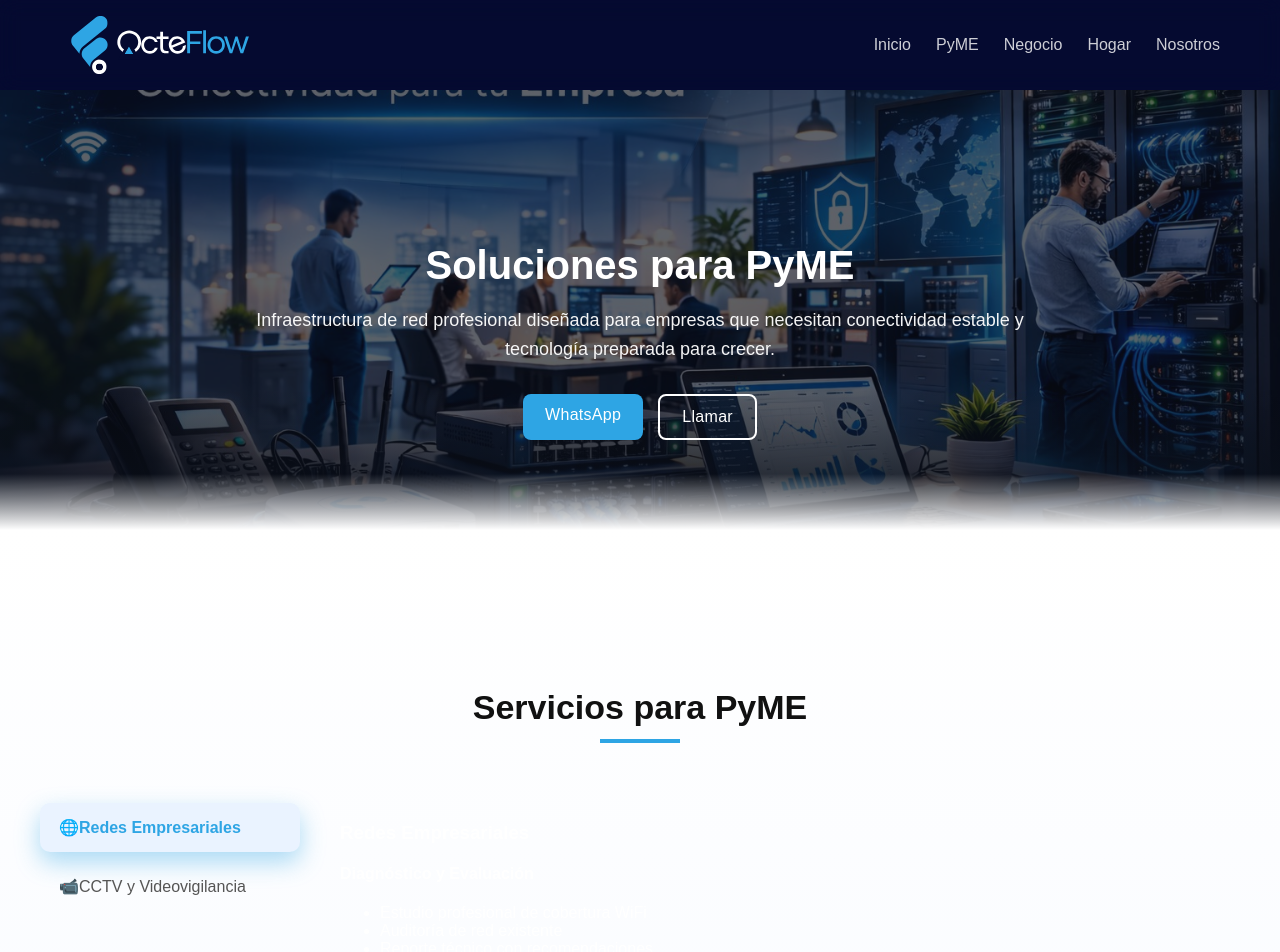
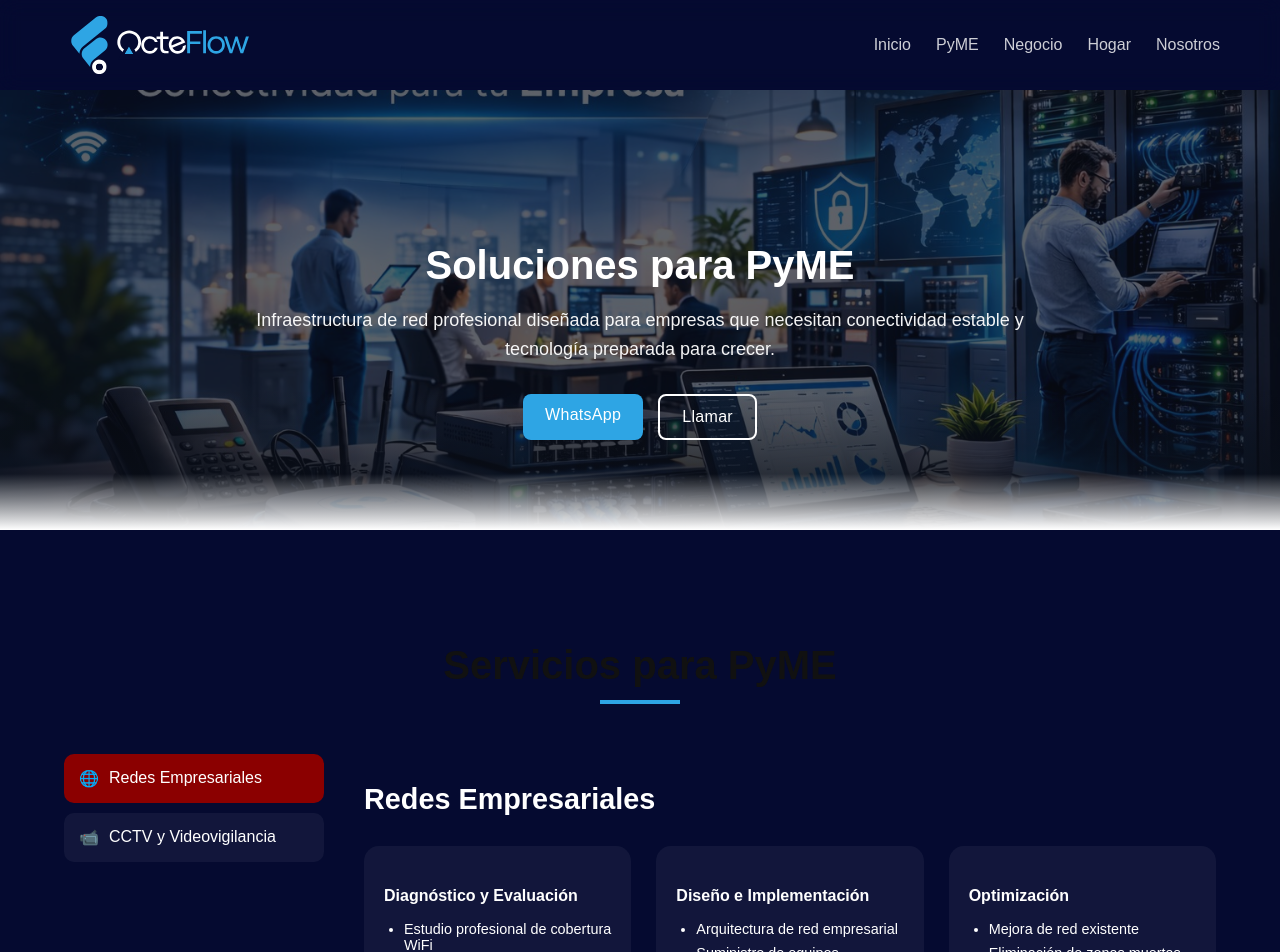
Before and after one commit to OcteFlow/octeflow-site, a Next.js app: page /pyme in a window 1280 px wide. Shown: the top 952 px of the page. Built offline with nearby package versions, Linux system fonts and the light colour scheme.

Commit message:
Update globals.css

```diff
--- a/styles/globals.css
+++ b/styles/globals.css
@@ -1546,306 +1546,90 @@ color:#333;
 }
 
 
-/* CONTENEDOR POR CATEGORIA */
-.catalog-group{
-margin-bottom:80px;
-}
-
-/* TITULO DE CATEGORIA */
-.catalog-category{
-color:#050a30;
-font-size:26px;
-margin-bottom:30px;
-text-align:left;
-max-width:1300px;
-margin-left:auto;
-margin-right:auto;
-}
-
-/* GRID */
-.catalog{
-display:grid;
-grid-template-columns:repeat(auto-fit,minmax(260px,1fr));
-gap:25px;
-max-width:1300px;
-margin:auto;
-}
-
-/* TARJETAS PREMIUM */
-.catalog-block.premium{
-background:linear-gradient(
-145deg,
-#0f172a,
-#020617
-);
-color:white;
-padding:30px;
-border-radius:14px;
-border:1px solid rgba(46,165,228,0.2);
-
-transition:all .3s ease;
-
-position:relative;
-overflow:hidden;
-}
-
-/* glow sutil */
-.catalog-block.premium::before{
-content:"";
-position:absolute;
-top:0;
-left:0;
-width:100%;
-height:100%;
-background:radial-gradient(
-circle at top left,
-rgba(46,165,228,0.25),
-transparent 60%
-);
-opacity:0;
-transition:.3s;
-}
-
-.catalog-block.premium:hover::before{
-opacity:1;
-}
-
-/* hover */
-.catalog-block.premium:hover{
-transform:translateY(-6px);
-box-shadow:
-0 15px 40px rgba(0,0,0,0.5),
-0 0 25px rgba(46,165,228,0.3);
-}
-
-/* TITULO */
-.catalog-block.premium h4{
-margin-bottom:15px;
-font-size:18px;
-color:#2ea5e4;
-}
-
-/* LISTA */
-.catalog-block.premium li{
-margin-bottom:8px;
-color:#cbd5e1;
-font-size:14px;
-}
-
-
-.catalog-ultra{
-padding:120px 20px;
-background:linear-gradient(to bottom,#ffffff,#f4f8ff);
-}
-
-/* CONTENEDOR */
-.catalog-ultra-container{
-display:grid;
-grid-template-columns:260px 1fr;
-gap:40px;
-max-width:1200px;
-margin:auto;
-}
-
-/* SIDEBAR */
-.catalog-sidebar{
-display:flex;
-flex-direction:column;
-gap:10px;
-}
-
-.catalog-tab{
-padding:14px 18px;
-border-radius:10px;
-cursor:pointer;
-font-weight:500;
-color:#555;
-transition:.3s;
-border:1px solid transparent;
-}
-
-.catalog-tab:hover{
-background:#eef5ff;
-color:#2ea5e4;
-}
-
-.catalog-tab.active{
-background:#2ea5e4;
-color:white;
-box-shadow:0 10px 25px rgba(46,165,228,.4);
-}
-
-/* CONTENIDO */
-.catalog-content-title{
-font-size:24px;
-color:#050a30;
-margin-bottom:25px;
-}
-
-/* GRID */
-.catalog-ultra-grid{
-display:grid;
-grid-template-columns:repeat(auto-fit,minmax(260px,1fr));
-gap:25px;
-}
-
-/* CARD */
-.catalog-card-ultra{
-background:white;
-padding:28px;
-border-radius:16px;
-position:relative;
-
-border:1px solid rgba(0,0,0,0.05);
-
-box-shadow:
-0 10px 30px rgba(0,0,0,0.08);
-
-transition:.35s;
-overflow:hidden;
-}
-
-/* glow dinámico */
-.catalog-card-ultra::before{
-content:"";
-position:absolute;
-top:0;
-left:0;
-width:100%;
-height:100%;
-
-background:radial-gradient(
-circle at var(--x) var(--y),
-rgba(46,165,228,0.25),
-transparent 40%
-);
-
-opacity:0;
-transition:.3s;
-}
-
-.catalog-card-ultra:hover::before{
-opacity:1;
-}
-
-.catalog-card-ultra:hover{
-transform:translateY(-8px) scale(1.02);
-
-box-shadow:
-0 20px 60px rgba(0,0,0,0.15),
-0 0 30px rgba(46,165,228,0.25);
-}
-
-/* TEXTO */
-.catalog-card-ultra h4{
-color:#050a30;
-margin-bottom:12px;
-}
-
-.catalog-card-ultra li{
-color:#555;
-font-size:14px;
-margin-bottom:7px;
-}
-
-/* MOBILE */
-@media(max-width:900px){
-
-.catalog-ultra-container{
-grid-template-columns:1fr;
-}
-
-.catalog-sidebar{
-flex-direction:row;
-overflow-x:auto;
-}
-
-.catalog-tab{
-white-space:nowrap;
-}
-
-}
-
-
-/* TRANSICIONES DE CONTENIDO */
-
-.catalog-content{
-transition:all .35s ease;
-}
-
-.fade-out{
-opacity:0;
-transform:translateY(20px);
-}
-
-.fade-in{
-opacity:1;
-transform:translateY(0);
-}
-
-/* ANIMACION DE CARDS */
-
-.catalog-card-ultra{
-opacity:0;
-transform:translateY(30px);
-animation:cardEntry .6s ease forwards;
-}
-
-@keyframes cardEntry{
-to{
-opacity:1;
-transform:translateY(0);
-}
-}
-
-/* SIDEBAR MEJORADO */
-
-.catalog-tab{
-position:relative;
-padding:14px 18px;
-border-radius:10px;
-cursor:pointer;
-font-weight:500;
-color:#555;
-transition:.3s;
-overflow:hidden;
-}
-
-/* indicador activo tipo barra lateral */
-.active-indicator{
-position:absolute;
-left:0;
-top:0;
-height:100%;
-width:4px;
-background:#2ea5e4;
-border-radius:2px;
-}
-
-/* hover más elegante */
-.catalog-tab:hover{
-background:#f2f7ff;
-color:#2ea5e4;
-}
-
-/* activo más fino */
-.catalog-tab.active{
-background:#eaf3ff;
-color:#2ea5e4;
-font-weight:600;
-}
-
-/* TITULO MÁS PREMIUM */
-
-.catalog-content-title{
-font-size:26px;
-font-weight:700;
-margin-bottom:30px;
-color:#050a30;
-}
-
-/* MEJOR ESPACIADO GENERAL */
-
-.catalog-ultra{
-padding:130px 20px;
-}
+.catalog-ultra {
+  padding: 80px 5%;
+  background: #050a30;
+  color: white;
+}
+
+.section-title {
+  text-align: center;
+  font-size: 2.5rem;
+  margin-bottom: 50px;
+}
+
+/* Layout */
+.catalog-ultra-container {
+  display: flex;
+  gap: 40px;
+}
+
+/* Sidebar */
+.catalog-sidebar {
+  width: 260px;
+  display: flex;
+  flex-direction: column;
+  gap: 10px;
+}
+
+.catalog-tab {
+  padding: 15px;
+  cursor: pointer;
+  border-radius: 10px;
+  background: rgba(255,255,255,0.05);
+  transition: 0.3s;
+  display: flex;
+  align-items: center;
+  gap: 10px;
+}
+
+.catalog-tab:hover {
+  background: rgba(255,255,255,0.1);
+}
+
+.catalog-tab.active {
+  background: #8b0000;
+}
+
+/* Content */
+.catalog-content {
+  flex: 1;
+}
+
+.catalog-content h3 {
+  margin-bottom: 30px;
+  font-size: 1.8rem;
+}
+
+/* Grid */
+.catalog-grid {
+  display: grid;
+  grid-template-columns: repeat(auto-fit, minmax(250px, 1fr));
+  gap: 25px;
+}
+
+/* Cards */
+.catalog-card {
+  background: rgba(255,255,255,0.05);
+  padding: 20px;
+  border-radius: 15px;
+  transition: 0.3s;
+}
+
+.catalog-card:hover {
+  transform: translateY(-5px);
+  background: rgba(255,255,255,0.08);
+}
+
+.catalog-card h4 {
+  margin-bottom: 15px;
+}
+
+.catalog-card ul {
+  padding-left: 20px;
+}
+
+.catalog-card li {
+  margin-bottom: 8px;
+  font-size: 0.9rem;
+}
```
